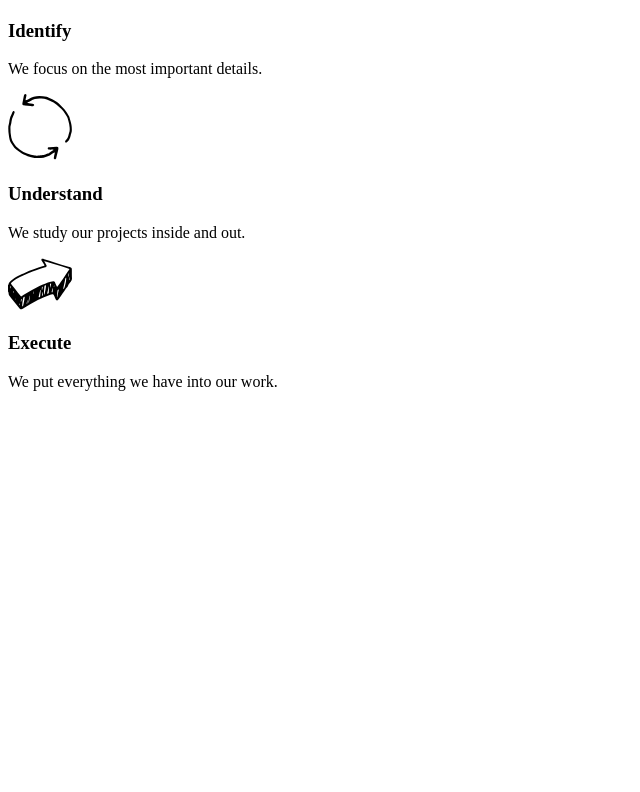
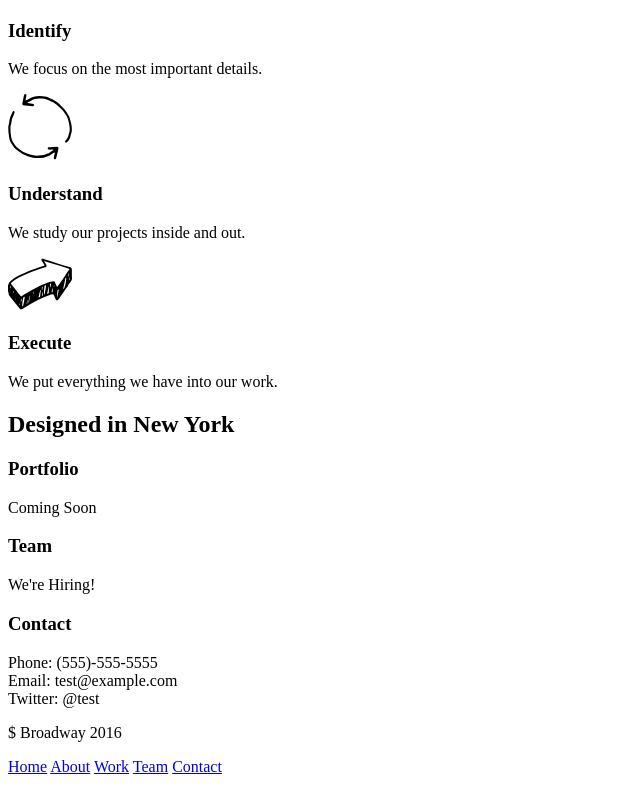
Before and after one commit to klassenj88/broadway, a plain HTML site: page index.html in a window 1280 px wide. Shown: the part 589-1381 px from the top of the page, without its empty margins (0-640 px from the left). Before the commit the page ends 996 px from the top, so only its background shows below. Drawn offline with Linux system fonts and the light colour scheme.

Commit message:
html work, team, contact and footer

```diff
--- a/index.html
+++ b/index.html
@@ -38,6 +38,40 @@
       <img src="./resources/execute.svg" alt="Execute large 3d arrow">
       <h3>Execute</h3>
       <p>We put everything we have into our work.</p>
+    </div>
+
+    <!-- Designed in New York Section -->
+    <span class="designed"><h2>Designed in New York</h2></span>
+
+    <!-- Portfolio or "Work" Section -->
+    <div class="info" id="work">
+      <h3>Portfolio</h3>
+      <p>Coming Soon</p>
+    </div>
+
+    <!-- Team Section -->
+    <div class="info" id="team">
+      <h3>Team</h3>
+      <p>We're Hiring!</p>
+    </div>
+
+    <!-- Contact Section -->
+    <div class="info" id="contact">
+      <h3>Contact</h3>
+      <p>Phone: (555)-555-5555<br>Email: test@example.com<br>Twitter: @test</p>
+    </div>
+
+    <!-- Footer -->
+    <div class="footer">
+      <p><span class="broadway">$ Broadway 2016</span>
+      <nav>
+        <a href="#home">Home</a>
+        <a href="#about">About</a>
+        <a href="#work">Work</a>
+        <a href="#team">Team</a>
+        <a href="#contact">Contact</a>
+      </nav></p>
+    </div>
 
   </body>
 
```
